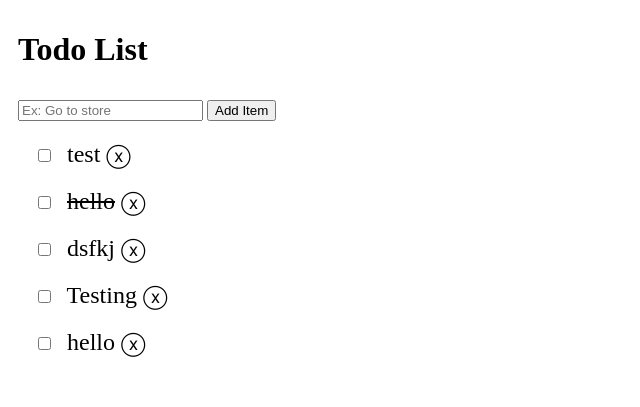
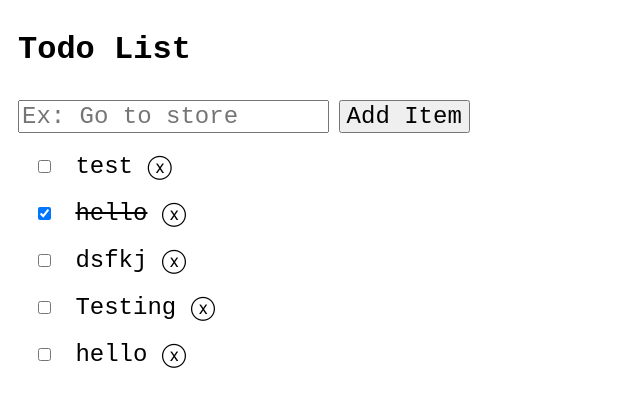
Before and after one commit to brighamandersen/flask-todo, a Flask app: page / in a window 1280 px wide. Shown: the top 407 px of the page, without its empty margins (0-640 px from the left). Run offline with Flask 2, Linux system fonts and the light colour scheme; data comes from the database, SQL or seed files in the repository; both versions use the stored data as it was after the commit.

Commit message:
Conditionally check input

```diff
--- a/static/css/styles.css
+++ b/static/css/styles.css
@@ -1,3 +1,11 @@
+* {
+  font-family: 'Courier New', Courier, monospace;
+}
+
+input {
+  font-size: x-large;
+}
+
 html {
   padding: 10px;
 }
--- a/templates/index.html
+++ b/templates/index.html
@@ -21,7 +21,7 @@
     	{% for todo in todos %}
       <div class="todo-item">
         <form action="{{ url_for("update", id=todo.id) }}">
-          <input type="checkbox" class="todo-check" onchange="this.form.submit()" />
+          <input type="checkbox" class="todo-check" onchange="this.form.submit()" {{ "checked" if todo.complete }} />
           {% if todo.complete %}
           <del>{{ todo.content }}</del>
           {% else %}
```
Also changed, not shown: app.db.
